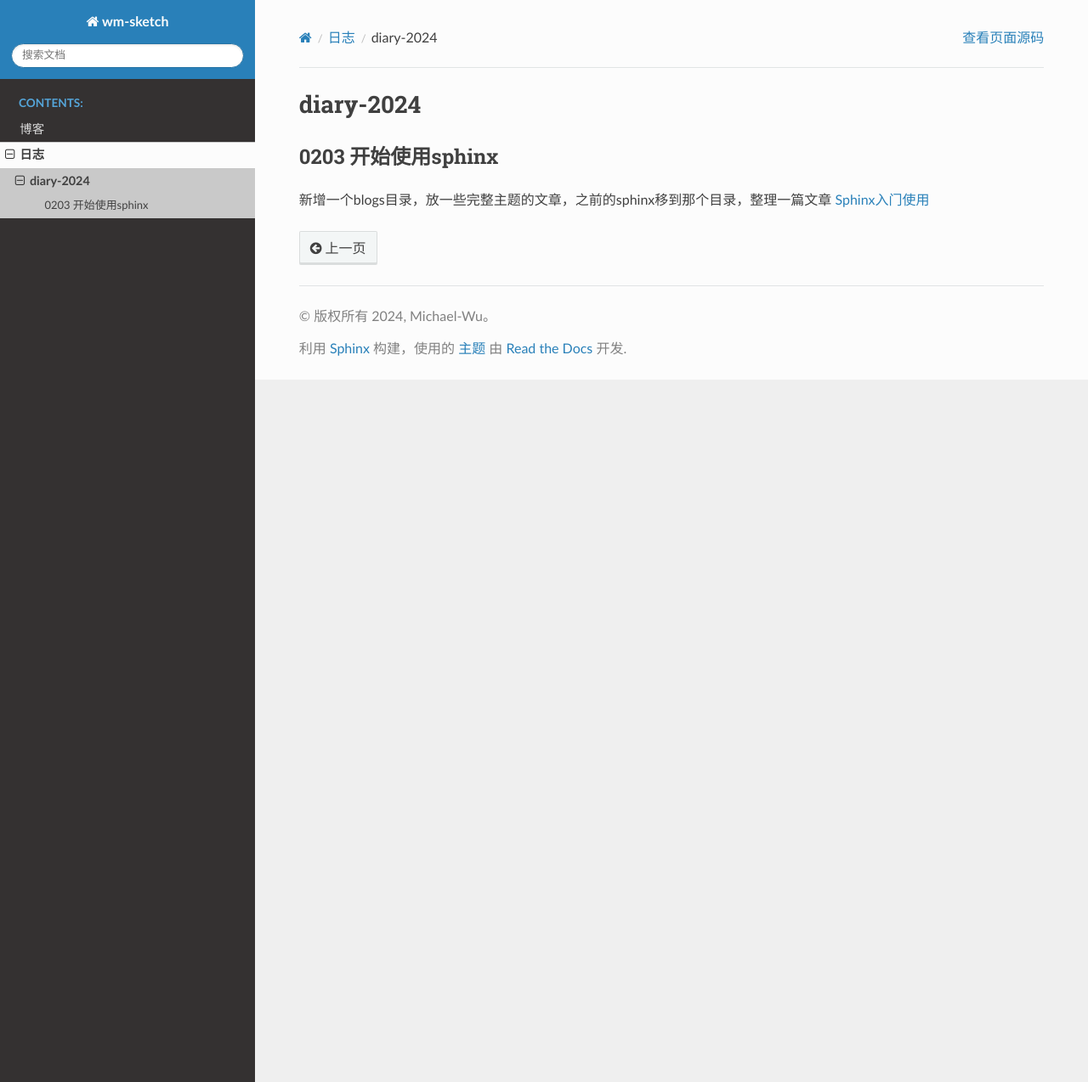
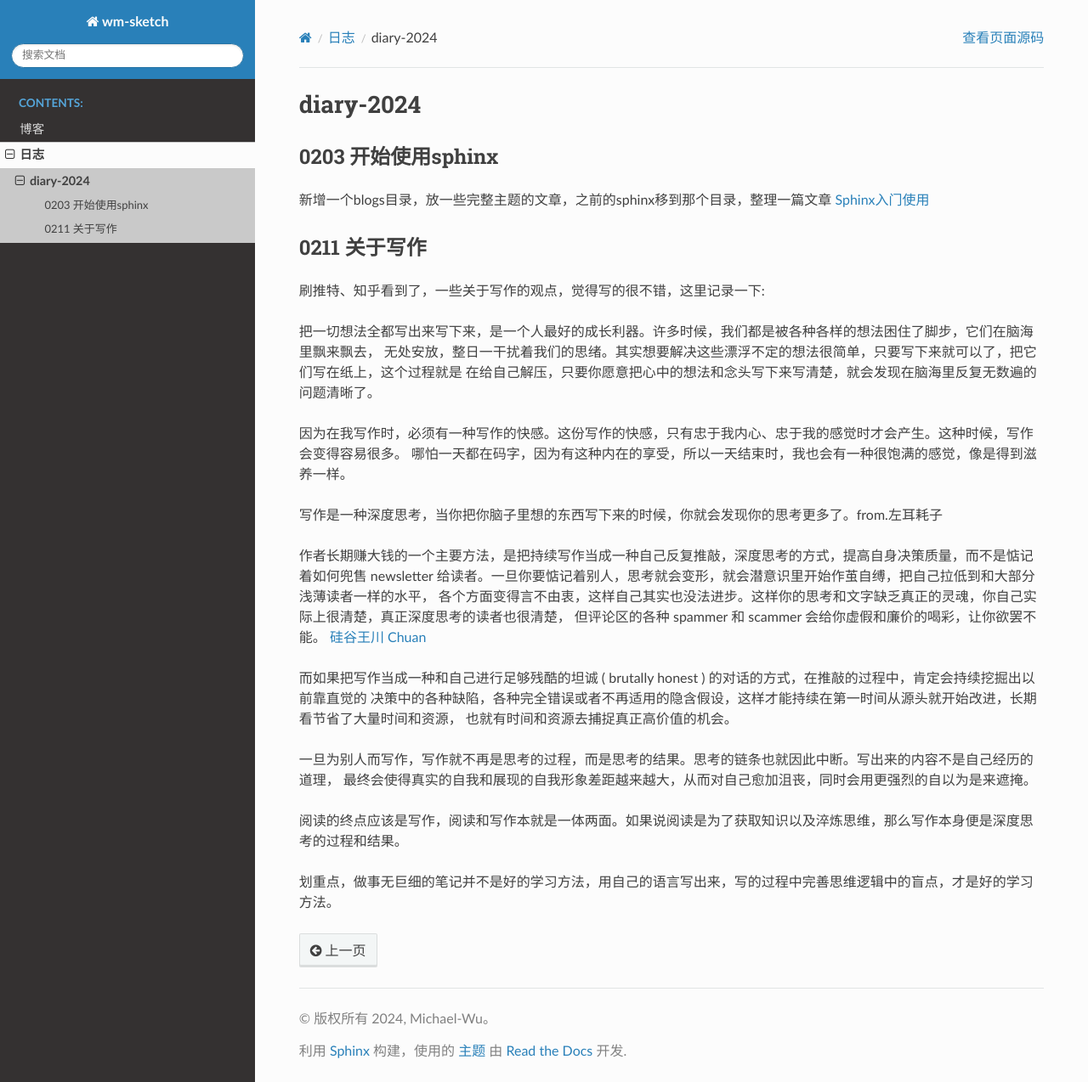
Before and after one commit to thisinnocence/sketch, a Sphinx documentation site: the page built from source/diary/diary-2024.rst, in a window 1280 px wide and 1274 px high. Shown: the whole window at 85% size. Built offline with Sphinx 7.4.7 and the Read the Docs theme 2.0.0, drawn with Linux system fonts in a browser that asks for light colours.

Commit message:
about writing.

```diff
--- a/source/diary/diary-2024.rst
+++ b/source/diary/diary-2024.rst
@@ -10,3 +10,34 @@ diary-2024
 ==========================
 
 新增一个blogs目录，放一些完整主题的文章，之前的sphinx移到那个目录，整理一篇文章 :doc:`/blogs/Sphinx入门使用`
+
+0211 关于写作
+=====================
+
+刷推特、知乎看到了，一些关于写作的观点，觉得写的很不错，这里记录一下:
+
+把一切想法全都写出来写下来，是一个人最好的成长利器。许多时候，我们都是被各种各样的想法困住了脚步，它们在脑海里飘来飘去，
+无处安放，整日一干扰着我们的思绪。其实想要解决这些漂浮不定的想法很简单，只要写下来就可以了，把它们写在纸上，这个过程就是
+在给自己解压，只要你愿意把心中的想法和念头写下来写清楚，就会发现在脑海里反复无数遍的 问题清晰了。
+
+因为在我写作时，必须有一种写作的快感。这份写作的快感，只有忠于我内心、忠于我的感觉时才会产生。这种时候，写作会变得容易很多。
+哪怕一天都在码字，因为有这种内在的享受，所以一天结束时，我也会有一种很饱满的感觉，像是得到滋养一样。
+
+写作是一种深度思考，当你把你脑子里想的东西写下来的时候，你就会发现你的思考更多了。from.左耳耗子
+
+作者长期赚大钱的一个主要方法，是把持续写作当成一种自己反复推敲，深度思考的方式，提高自身决策质量，而不是惦记着如何兜售
+newsletter 给读者。一旦你要惦记着别人，思考就会变形，就会潜意识里开始作茧自缚，把自己拉低到和大部分浅薄读者一样的水平，
+各个方面变得言不由衷，这样自己其实也没法进步。这样你的思考和文字缺乏真正的灵魂，你自己实际上很清楚，真正深度思考的读者也很清楚，
+但评论区的各种 spammer 和 scammer 会给你虚假和廉价的喝彩，让你欲罢不能。
+`硅谷王川 Chuan <https://twitter.com/Svwang1/status/1700542316644319592>`_
+
+而如果把写作当成一种和自己进行足够残酷的坦诚 ( brutally honest ) 的对话的方式，在推敲的过程中，肯定会持续挖掘出以前靠直觉的
+决策中的各种缺陷，各种完全错误或者不再适用的隐含假设，这样才能持续在第一时间从源头就开始改进，长期看节省了大量时间和资源，
+也就有时间和资源去捕捉真正高价值的机会。
+
+一旦为别人而写作，写作就不再是思考的过程，而是思考的结果。思考的链条也就因此中断。写出来的内容不是自己经历的道理，
+最终会使得真实的自我和展现的自我形象差距越来越大，从而对自己愈加沮丧，同时会用更强烈的自以为是来遮掩。
+
+阅读的终点应该是写作，阅读和写作本就是一体两面。如果说阅读是为了获取知识以及淬炼思维，那么写作本身便是深度思考的过程和结果。
+
+划重点，做事无巨细的笔记并不是好的学习方法，用自己的语言写出来，写的过程中完善思维逻辑中的盲点，才是好的学习方法。
```
